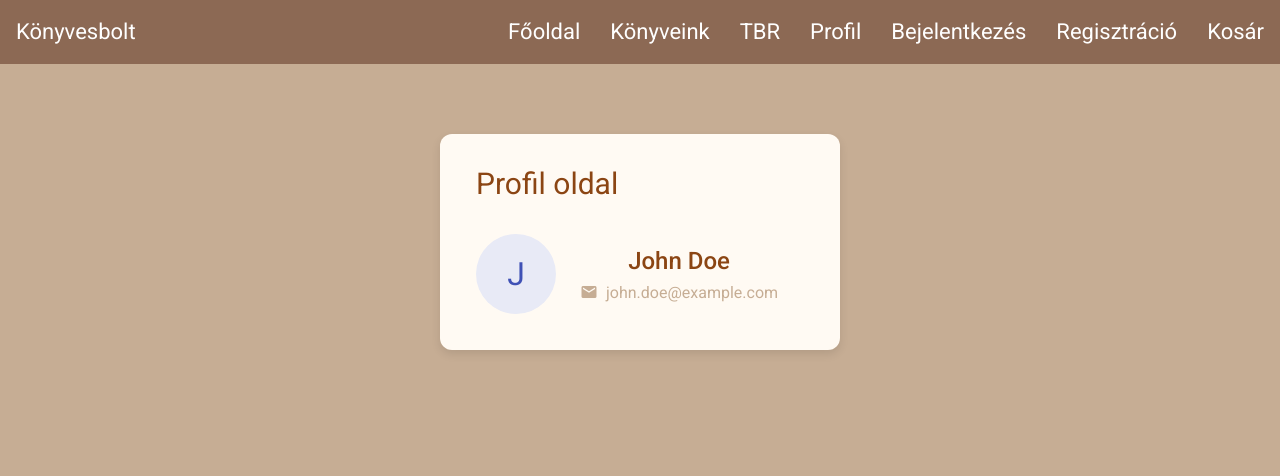
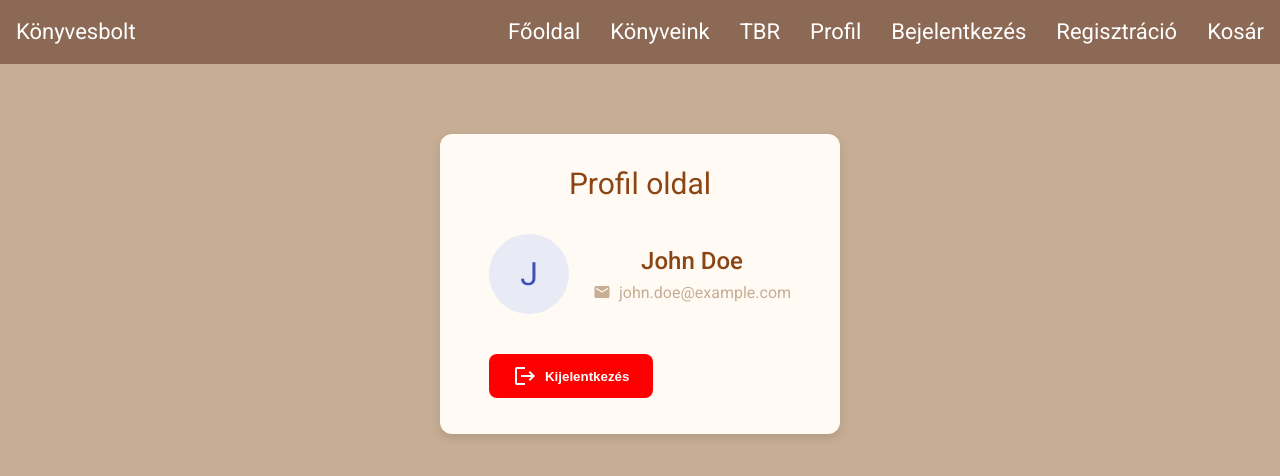
Before and after one commit to Depphead18/konyv-webshop, an Angular app: page /profile in a window 1280 px wide. Shown: the top 476 px of the page. Built offline with nearby package versions, Linux system fonts and the light colour scheme.

Commit message:
kijelentkezes gomb

```diff
--- a/src/app/pages/profile/profile.component.html
+++ b/src/app/pages/profile/profile.component.html
@@ -22,6 +22,10 @@
               </div>
             </div>
 
+            <button mat-raised-button class="logout-button" (click)="logout()">
+              <mat-icon>logout</mat-icon>
+              Kijelentkezés
+            </button>
           </mat-card-content>
         </mat-card>
       </div>
--- a/src/app/pages/profile/profile.component.scss
+++ b/src/app/pages/profile/profile.component.scss
@@ -24,6 +24,7 @@ $button-color: #C6AD94;
   mat-card {
     margin-bottom: 20px;
     color: $primary-color;
+    align-items: center;
   }
 
   mat-card-header {
@@ -84,3 +85,23 @@ $button-color: #C6AD94;
       margin-right: 8px;
     }
   }
+
+  .logout-button {
+    background-color: red;
+    color: white;
+    font-weight: bold;
+    padding: 10px 24px;
+    border: rgb(106, 0, 0);
+    border-radius: 8px;
+    transition: background-color 0.3s ease;
+    display: flex;
+    align-items: center;
+
+    mat-icon {
+      margin-right: 8px;
+    }
+
+    &:hover {
+      background-color: darken(red, 10%);
+    }
+  }
```
